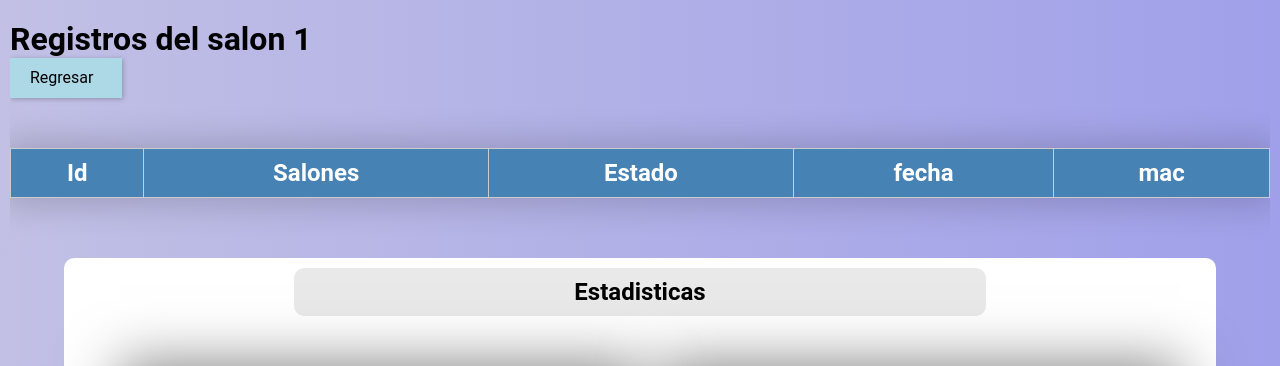
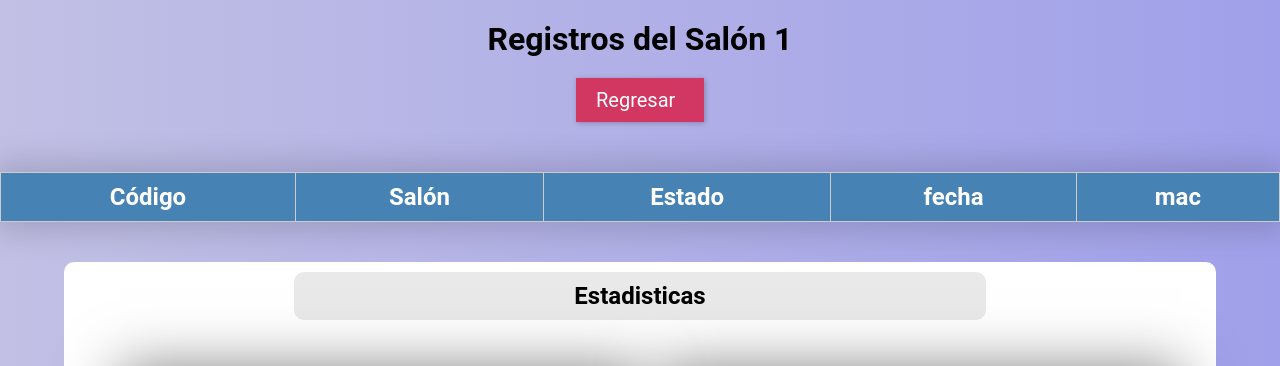
Before and after one commit to Alfredogc21/deteccion-humo-movimiento, a PHP site: page /tablam18.html in a window 1280 px wide. Shown: the top 366 px of the page. Run offline with PHP 8.4, Linux system fonts and the light colour scheme; data that the repository does not hold is empty.

Commit message:
Se modifico el estilo de los titulos en pasillos y tablas

```diff
--- a/css/tabla.css
+++ b/css/tabla.css
@@ -10,18 +10,8 @@ body {
 }
 
 .container {
-    margin: 20px 10px; /* Ajusta el margen para dispositivos móviles */
-    overflow-x: auto; /* Agrega desplazamiento horizontal para tablas grandes */
-}
-
-.btn-tambah {
-    background-color: lightblue;
-    color: black;
-    box-shadow: 1px 1px 5px rgba(0, 0, 0, .25);
-    text-decoration: none;
-    display: inline-block;
-    margin-bottom: 10px;
-    padding: 10px 20px;
+    overflow-x: auto;
+    /* Agrega desplazamiento horizontal para tablas grandes */
 }
 
 .btn-tambah::after {
@@ -38,6 +28,29 @@ body {
     font-weight: bold;
 }
 
+.titulo1 {
+    text-align: center;
+    font-size: 2rem;
+    margin: 20px 0;
+}
+
+.btn-tambah {
+    width: 10%;
+    background-color: rgba(220, 20, 60, 0.774);
+    color: white;
+    font-size: 20px;
+    box-shadow: 1px 1px 5px rgba(0, 0, 0, .25);
+    text-decoration: none;
+    display: block;
+    margin: 10px auto 10px;
+    padding: 10px 20px;
+    text-align: center;
+}
+
+.btn-tambah:hover {
+    background-color: crimson;
+}
+
 .btn-tambah:hover.btn-tambah::after {
     opacity: 1;
 }
@@ -52,13 +65,16 @@ body {
 }
 
 .tabel {
-    width: 100%; /* Hace que la tabla sea completamente ancha para pantallas pequeñas */
+    width: 100%;
+    /* Hace que la tabla sea completamente ancha para pantallas pequeñas */
     margin: 40px auto;
     border-collapse: collapse;
     text-align: center;
     box-shadow: 0 0 30px 10px rgba(0, 0, 0, .15);
-    border-radius: 10px; /* Reducir el radio para que se vea mejor en dispositivos móviles */
-    overflow-x: auto; /* Agrega desplazamiento horizontal para tablas grandes */
+    border-radius: 10px;
+    /* Reducir el radio para que se vea mejor en dispositivos móviles */
+    overflow-x: auto;
+    /* Agrega desplazamiento horizontal para tablas grandes */
 }
 
 .tabel thead tr {
@@ -68,14 +84,16 @@ body {
     padding: 10px;
 }
 
-.tabel tbody td, .tabel thead td {
+.tabel tbody td,
+.tabel thead td {
     border: 1px solid #ccc;
     padding: 10px;
 }
 
 .tabel thead td {
     font-weight: bold;
-    font-size: 1.5rem; /* Reducir el tamaño de fuente para pantallas pequeñas */
+    font-size: 1.5rem;
+    /* Reducir el tamaño de fuente para pantallas pequeñas */
 }
 
 .tabel tbody tr:nth-child(even) {
@@ -135,13 +153,32 @@ body {
     width: 95%;
     height: 200px;
     margin: 150px auto 650px;
-  }
+}
 
-  .contenedor__grafico1, .contenedor__grafico2 {
+.contenedor__grafico1,
+.contenedor__grafico2 {
     display: inline-block;
     width: 45%;
     margin-left: 20px;
     margin-top: 50px;
-    box-shadow: 0px 0px 55px 1px rgba(0,0,0,0.5);
+    box-shadow: 0px 0px 55px 1px rgba(0, 0, 0, 0.5);
     background-color: #ffffff;
-  }
+}
+
+@media (max-width: 1025px) {
+    .btn-tambah {
+        width: 30%;
+    }
+}
+
+@media (max-width: 500px) {
+    .btn-tambah {
+        width: 35%;
+    }
+}
+
+@media (max-width: 281px) {
+    .btn-tambah {
+        width: 45%;
+    }
+}
--- a/js/ajaxtm18.js
+++ b/js/ajaxtm18.js
@@ -28,7 +28,7 @@ $(document).ready(function () {
                             '<tr>' +
                             '<td>' + registro.id + '</td>' +
                             '<td>' + registro.salones + '</td>' +
-                            '<td>' + registro.estado + '</td>' +
+                            '<td>' + (parseInt(registro.estado) === 1 ? 'Encendido' : 'Apagado') + '</td>' +
                             '<td>' + registro.fecha + '</td>' +
                             '<td>' + registro.mac + '</td>' +
                             '</tr>'
--- a/tablam18.html
+++ b/tablam18.html
@@ -10,15 +10,15 @@
 </head>
 
 <body>
+    <h1 class="titulo1">Registros del Salón 1</h1>
+    <div class="tbcover">
+        <a href="index.html" class="btn-tambah boton">Regresar</a>
+    </div>
     <div class="container">
-        <h1>Registros del salon 1</h1>
-        <div class="tbcover">
-            <a href="index.html" class="btn-tambah">Regresar</a>
-        </div>
         <table class="tabel">
             <thead>
-                <td>Id</td>
-                <td>Salones</td>
+                <td>Código</td>
+                <td>Salón</td>
                 <td>Estado</td>
                 <td>fecha</td>
                 <td>mac</td>
```
Also changed, not shown: css/pasillos.css (+33 -5 lines), pasillo1.html (+4 -6 lines), pasillo2.html (+5 -5 lines), tablag.html (+5 -5 lines).
